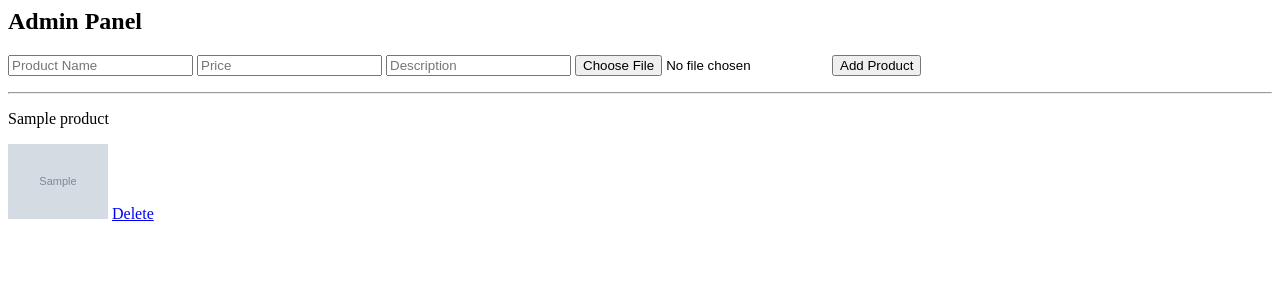
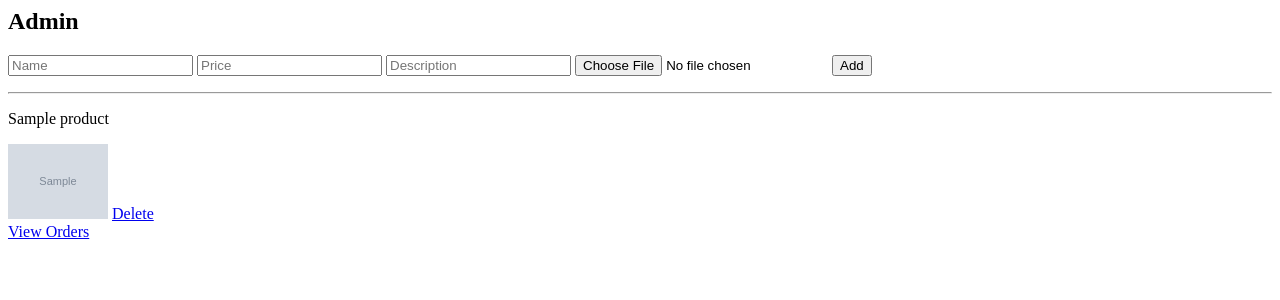
Before and after one commit to tahmid16122009-crypto/shoes-place, a Flask app: template templates/admin.html in a window 1280 px wide. Shown: the top 300 px of the page. Run offline with Flask 3, Linux system fonts and the light colour scheme; the template is opened without the code that fills it: most values are stand-ins (such as "Sample title", 1, 10 or a date in 2020); grey boxes marked "Sample" are stand-in pictures.

Commit message:
Update admin.html

```diff
--- a/templates/admin.html
+++ b/templates/admin.html
@@ -1,19 +1,21 @@
-<h2>Admin Panel</h2>
+<h2>Admin</h2>
 
 <form method="POST" action="/add_product" enctype="multipart/form-data">
-<input name="name" placeholder="Product Name" required>
+<input name="name" placeholder="Name" required>
 <input name="price" placeholder="Price" required>
 <input name="description" placeholder="Description" required>
-
 <input type="file" name="image" required>
-
-<button>Add Product</button>
+<button>Add</button>
 </form>
 
 <hr>
 
 {% for p in products %}
+<div>
 <p>{{p.name}}</p>
 <img src="{{p.image}}" width="100">
 <a href="/delete/{{p.id}}">Delete</a>
+</div>
 {% endfor %}
+
+<a href="/orders">View Orders</a>
```
